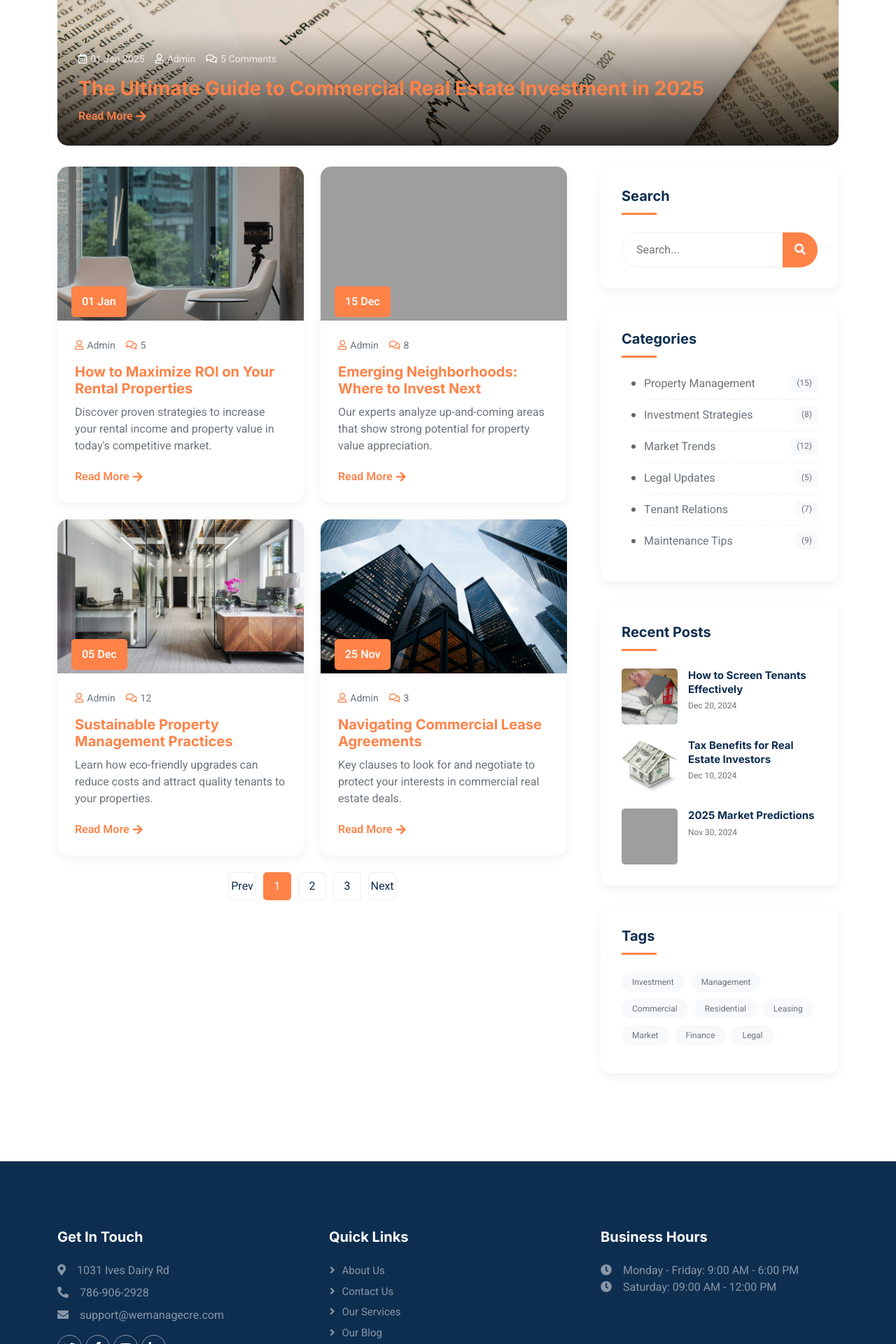
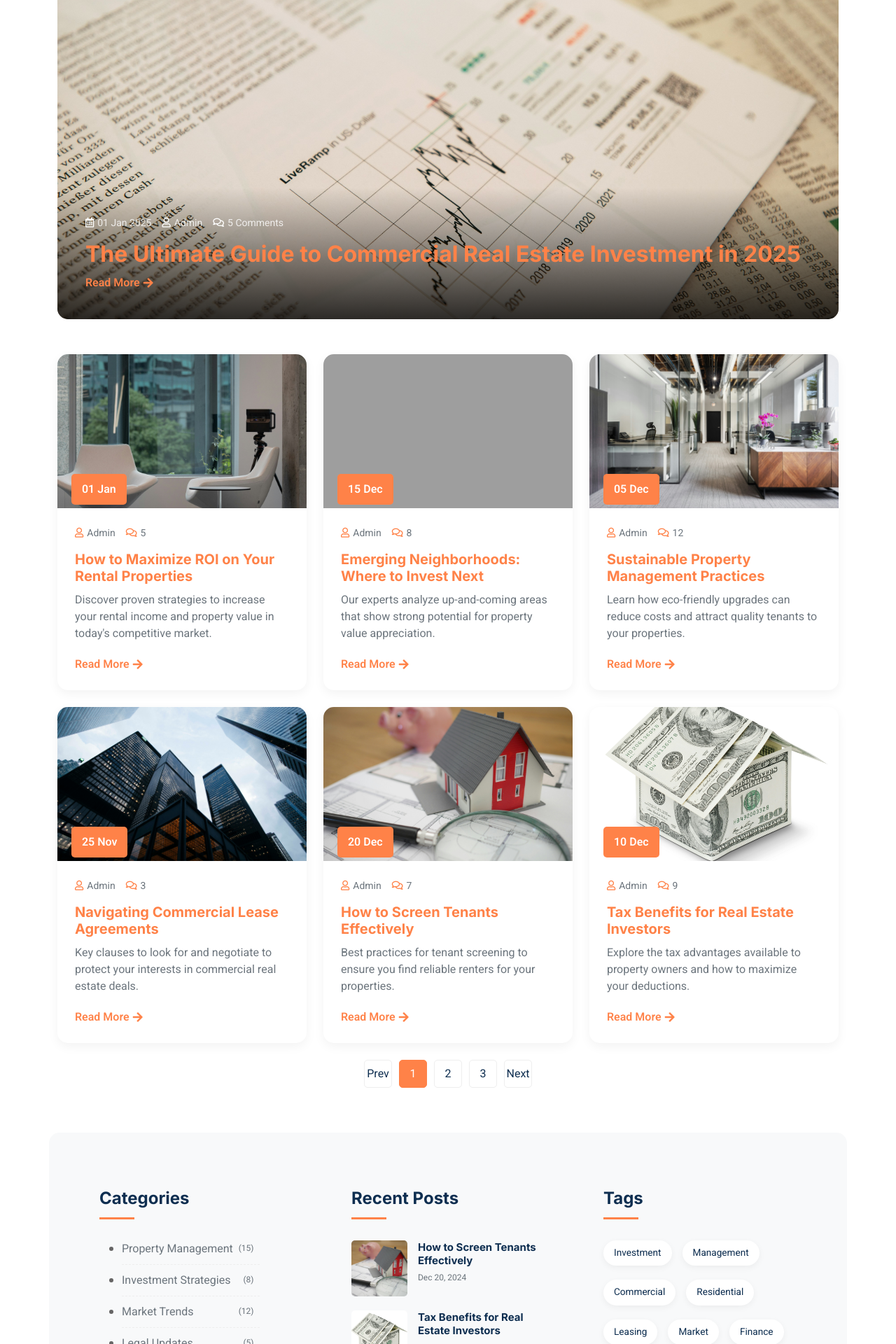
Before and after one commit to MthoNtanzi/we_management, a PHP site: page /blog.html in a window 1280 px wide. Shown: the part 640-2560 px from the top of the page at 70% size. Run offline with PHP 8.4, Linux system fonts and the light colour scheme; some libraries are stand-ins or nearby versions; grey boxes are pictures that could not be loaded.

Commit message:
Fixed Blog: 3 by 3 layout

```diff
--- a/blog.html
+++ b/blog.html
@@ -65,16 +65,14 @@
 
                         <!-- Dropdown for service sections -->
                         <div class="nav-item dropdown">
-                            <a href="services.html" class="nav-link dropdown-toggle" id="servicesDropdown"
-                                role="button">
+                            <a href="services.html" class="nav-link dropdown-toggle" id="servicesDropdown" role="button">
                                 Services
                             </a>
                             <ul class="dropdown-menu" aria-labelledby="servicesDropdown">
                                 <li><a class="dropdown-item" href="property-management.html">Property Management</a></li>
                                 <li><a class="dropdown-item" href="brokerage.html">Brokerage</a></li>
                                 <li><a class="dropdown-item" href="consultations.html">Consultations</a></li>
-                                <li><a class="dropdown-item" href="we-property-care.html">WE Property Care™</a>
-                                </li>
+                                <li><a class="dropdown-item" href="we-property-care.html">WE Property Care™</a></li>
                             </ul>
                         </div>
                         <!-- Dropdown for service sections -->
@@ -115,6 +113,18 @@
         <!-- Blog Start -->
         <div class="container-xxl py-5">
             <div class="container">
+                <!-- Search Bar at Top -->
+                <div class="row mb-5">
+                    <div class="col-12">
+                        <div class="search-widget wow fadeInUp" data-wow-delay="0.1s">
+                            <form class="search-form">
+                                <input type="text" placeholder="Search blog posts...">
+                                <button type="submit"><i class="fas fa-search"></i> </button>
+                            </form>
+                        </div>
+                    </div>
+                </div>
+
                 <!-- Featured Post -->
                 <div class="featured-post wow fadeInUp" data-wow-delay="0.1s">
                     <img src="img/blog_img/recent.jpg" alt="Featured Post">
@@ -129,12 +139,10 @@
                     </div>
                 </div>
 
-                <div class="row g-5">
-                    <!-- Blog List -->
-                    <div class="col-lg-8">
-                        <div class="row g-4">
+                <!-- Blog Grid -->
+                <div class="row g-4 blog-grid">
                     <!-- Blog Item 1 -->
-                            <div class="col-md-6 wow fadeInUp" data-wow-delay="0.1s">
+                    <div class="col-lg-4 col-md-6 wow fadeInUp" data-wow-delay="0.1s">
                         <div class="blog-item">
                             <div class="blog-img">
                                 <img src="./img/blog_img/post1.jpg" alt="Blog">
@@ -153,7 +161,7 @@
                     </div>
 
                     <!-- Blog Item 2 -->
-                            <div class="col-md-6 wow fadeInUp" data-wow-delay="0.3s">
+                    <div class="col-lg-4 col-md-6 wow fadeInUp" data-wow-delay="0.3s">
                         <div class="blog-item">
                             <div class="blog-img">
                                 <img src="./img/blog_img/post2.jpg" alt="Blog">
@@ -172,7 +180,7 @@
                     </div>
 
                     <!-- Blog Item 3 -->
-                            <div class="col-md-6 wow fadeInUp" data-wow-delay="0.5s">
+                    <div class="col-lg-4 col-md-6 wow fadeInUp" data-wow-delay="0.5s">
                         <div class="blog-item">
                             <div class="blog-img">
                                 <img src="./img/blog_img/post3.jpg" alt="Blog">
@@ -191,7 +199,7 @@
                     </div>
 
                     <!-- Blog Item 4 -->
-                            <div class="col-md-6 wow fadeInUp" data-wow-delay="0.7s">
+                    <div class="col-lg-4 col-md-6 wow fadeInUp" data-wow-delay="0.7s">
                         <div class="blog-item">
                             <div class="blog-img">
                                 <img src="./img/blog_img/post4.jpg" alt="Blog">
@@ -204,6 +212,44 @@
                                 </div>
                                 <h3 class="blog-title"><a href="./blog-post.html">Navigating Commercial Lease Agreements</a></h3>
                                 <p class="blog-text">Key clauses to look for and negotiate to protect your interests in commercial real estate deals.</p>
+                                <a href="./blog-post.html" class="blog-btn">Read More <i class="fas fa-arrow-right"></i></a>
+                            </div>
+                        </div>
+                    </div>
+
+                    <!-- Blog Item 5 -->
+                    <div class="col-lg-4 col-md-6 wow fadeInUp" data-wow-delay="0.1s">
+                        <div class="blog-item">
+                            <div class="blog-img">
+                                <img src="./img/blog_img/post5.jpg" alt="Blog">
+                                <div class="blog-date">20 Dec</div>
+                            </div>
+                            <div class="blog-content">
+                                <div class="blog-meta">
+                                    <span><i class="far fa-user"></i>Admin</span>
+                                    <span><i class="far fa-comments"></i>7</span>
+                                </div>
+                                <h3 class="blog-title"><a href="./blog-post.html">How to Screen Tenants Effectively</a></h3>
+                                <p class="blog-text">Best practices for tenant screening to ensure you find reliable renters for your properties.</p>
+                                <a href="./blog-post.html" class="blog-btn">Read More <i class="fas fa-arrow-right"></i></a>
+                            </div>
+                        </div>
+                    </div>
+
+                    <!-- Blog Item 6 -->
+                    <div class="col-lg-4 col-md-6 wow fadeInUp" data-wow-delay="0.3s">
+                        <div class="blog-item">
+                            <div class="blog-img">
+                                <img src="./img/blog_img/post6.jpg" alt="Blog">
+                                <div class="blog-date">10 Dec</div>
+                            </div>
+                            <div class="blog-content">
+                                <div class="blog-meta">
+                                    <span><i class="far fa-user"></i>Admin</span>
+                                    <span><i class="far fa-comments"></i>9</span>
+                                </div>
+                                <h3 class="blog-title"><a href="./blog-post.html">Tax Benefits for Real Estate Investors</a></h3>
+                                <p class="blog-text">Explore the tax advantages available to property owners and how to maximize your deductions.</p>
                                 <a href="./blog-post.html" class="blog-btn">Read More <i class="fas fa-arrow-right"></i></a>
                             </div>
                         </div>
@@ -226,21 +272,12 @@
                         </nav>
                     </div>
                 </div>
-                    </div>
 
-                    <!-- Sidebar -->
-                    <div class="col-lg-4">
-                        <!-- Search Widget -->
-                        <div class="sidebar-widget wow fadeInUp" data-wow-delay="0.1s">
-                            <h4 class="widget-title">Search</h4>
-                            <form class="search-form">
-                                <input type="text" placeholder="Search...">
-                                <button type="submit"><i class="fas fa-search"></i></button>
-                            </form>
-                        </div>
-
+                <!-- Sidebar Content - Moved to Bottom -->
+                <div class="row mt-5 sidebar-bottom">
                     <!-- Categories Widget -->
-                        <div class="sidebar-widget wow fadeInUp" data-wow-delay="0.3s">
+                    <div class="col-md-4 wow fadeInUp" data-wow-delay="0.1s">
+                        <div class="sidebar-widget">
                             <h4 class="widget-title">Categories</h4>
                             <ul class="category-list">
                                 <li><a href="#">Property Management <span>(15)</span></a></li>
@@ -251,9 +288,11 @@
                                 <li><a href="#">Maintenance Tips <span>(9)</span></a></li>
                             </ul>
                         </div>
+                    </div>
 
                     <!-- Recent Posts Widget -->
-                        <div class="sidebar-widget wow fadeInUp" data-wow-delay="0.5s">
+                    <div class="col-md-4 wow fadeInUp" data-wow-delay="0.3s">
+                        <div class="sidebar-widget">
                             <h4 class="widget-title">Recent Posts</h4>
                             <div class="recent-post">
                                 <div class="recent-post-img">
@@ -283,9 +322,11 @@
                                 </div>
                             </div>
                         </div>
+                    </div>
 
                     <!-- Tags Widget -->
-                        <div class="sidebar-widget wow fadeInUp" data-wow-delay="0.7s">
+                    <div class="col-md-4 wow fadeInUp" data-wow-delay="0.5s">
+                        <div class="sidebar-widget">
                             <h4 class="widget-title">Tags</h4>
                             <div class="tags">
                                 <a href="#">Investment</a>
@@ -296,6 +337,10 @@
                                 <a href="#">Market</a>
                                 <a href="#">Finance</a>
                                 <a href="#">Legal</a>
+                                <a href="#">ROI</a>
+                                <a href="#">Tenants</a>
+                                <a href="#">Sustainability</a>
+                                <a href="#">Trends</a>
                             </div>
                         </div>
                     </div>
@@ -333,7 +378,6 @@
                             <i class="fa fa-clock me-3"></i>Monday - Friday: 9:00 AM - 6:00 PM <br>
                             <i class ="fa fa-clock me-3"></i>Saturday: 09:00 AM - 12:00 PM <br>
                         </p>
-
                     </div>
                 </div>
             </div>
@@ -368,28 +412,6 @@
     <script src="lib/waypoints/waypoints.min.js"></script>
     <script src="lib/owlcarousel/owl.carousel.min.js"></script>
     <script src="js/main.js"></script>
-
-    <!-- Blog Specific Scripts -->
-    <script>
-        // Initialize Wow.js for animations
-        new WOW().init();
-
-        // Blog item hover effects
-        document.addEventListener('DOMContentLoaded', function() {
-            const blogItems = document.querySelectorAll('.blog-item');
-
-            blogItems.forEach(item => {
-                item.addEventListener('mouseenter', function() {
-                    this.querySelector('.blog-img img').style.transform = 'scale(1.1)';
-                    this.querySelector('.blog-date').style.bottom = '20px';
-                });
-
-                item.addEventListener('mouseleave', function() {
-                    this.querySelector('.blog-img img').style.transform = 'scale(1)';
-                    this.querySelector('.blog-date').style.bottom = '5px';
-                });
-            });
-        });
-    </script>
+    <script src="js/blog.js"></script>
 </body>
 </html>
--- a/css/blog.css
+++ b/css/blog.css
@@ -369,3 +369,189 @@
         font-size: 1.25rem;
     }
 }
+
+.blog-content {
+    flex-grow: 1;
+    padding: 25px;
+    display: flex;
+    flex-direction: column;
+}
+
+/* Search Bar at Top */
+.search-widget {
+    margin-bottom: 40px;
+}
+
+.search-form {
+    position: relative;
+    max-width: 800px;
+    margin: 0 auto;
+}
+
+.search-form input {
+    width: 100%;
+    height: 60px;
+    padding: 0 25px;
+    border-radius: 50px;
+    border: 1px solid #eee;
+    font-size: 1.1rem;
+    transition: all 0.3s;
+    box-shadow: 0 5px 15px rgba(0, 0, 0, 0.05);
+}
+
+.search-form input:focus {
+    border-color: var(--primary);
+    box-shadow: 0 5px 15px rgba(0, 0, 0, 0.1);
+}
+
+.search-form button {
+
+    top: 5px;
+    right: 5px;
+    height: 50px;
+    background: var(--primary);
+    color: #fff;
+
+}
+
+.search-form button:hover {
+    background: var(--secondary);
+    transform: translateY(-2px);
+}
+
+/* Sidebar at bottom */
+.sidebar-bottom {
+    background: #f8f9fa;
+    padding: 50px 30px;
+    border-radius: 15px;
+    margin-top: 70px;
+    display: flex;
+    flex-wrap: wrap;
+}
+
+.sidebar-bottom .sidebar-widget {
+    margin-bottom: 0;
+    box-shadow: none;
+    background: transparent;
+    height: 100%;
+    display: flex;
+    flex-direction: column;
+}
+
+.sidebar-bottom .widget-title {
+    font-size: 1.5rem;
+    margin-bottom: 30px;
+}
+
+/* Equal height for bottom widgets */
+.sidebar-bottom>div {
+    display: flex;
+}
+
+/* Tags styling */
+.tags {
+    display: flex;
+    flex-wrap: wrap;
+    gap: 10px;
+}
+
+.tags a {
+    display: inline-block;
+    padding: 8px 15px;
+    background: #fff;
+    color: var(--dark);
+    border-radius: 50px;
+    font-size: 0.85rem;
+    transition: all 0.3s;
+    box-shadow: 0 3px 10px rgba(0, 0, 0, 0.05);
+}
+
+.tags a:hover {
+    background: var(--primary);
+    color: #fff;
+    transform: translateY(-3px);
+}
+
+/* Featured Post */
+.featured-post {
+    position: relative;
+    border-radius: 15px;
+    overflow: hidden;
+    margin-bottom: 50px;
+    height: 500px;
+}
+
+.featured-post img {
+    width: 100%;
+    height: 100%;
+    object-fit: cover;
+}
+
+.featured-post-content {
+    position: absolute;
+    bottom: 0;
+    left: 0;
+    width: 100%;
+    padding: 40px;
+    background: linear-gradient(to top, rgba(0, 0, 0, 0.8) 0%, transparent 100%);
+    color: #fff;
+}
+
+.featured-post .blog-title {
+    font-size: 2rem;
+    color: #fff !important;
+}
+
+/* Responsive adjustments */
+@media (max-width: 1199.98px) {
+    .blog-grid {
+        grid-template-columns: repeat(2, 1fr);
+    }
+
+    .featured-post {
+        height: 400px;
+    }
+}
+
+@media (max-width: 767.98px) {
+    .blog-grid {
+        grid-template-columns: 1fr;
+    }
+
+    .sidebar-bottom>div {
+        width: 100%;
+        margin-bottom: 40px;
+    }
+
+    .sidebar-bottom>div:last-child {
+        margin-bottom: 0;
+    }
+
+    .featured-post {
+        height: 350px;
+    }
+
+    .featured-post-content {
+        padding: 25px;
+    }
+
+    .featured-post .blog-title {
+        font-size: 1.5rem;
+    }
+}
+
+@media (max-width: 575.98px) {
+    .search-form input {
+        height: 50px;
+        padding-right: 120px;
+    }
+
+    .search-form button {
+        height: 40px;
+        padding: 0 15px;
+    }
+
+    .featured-post {
+        height: 300px;
+    }
+}
```
Also changed, not shown: about.html (+2 -5 lines), js/blog.js (added, +19 -0 lines). Lines whose indentation alone changed are shown as unchanged.
